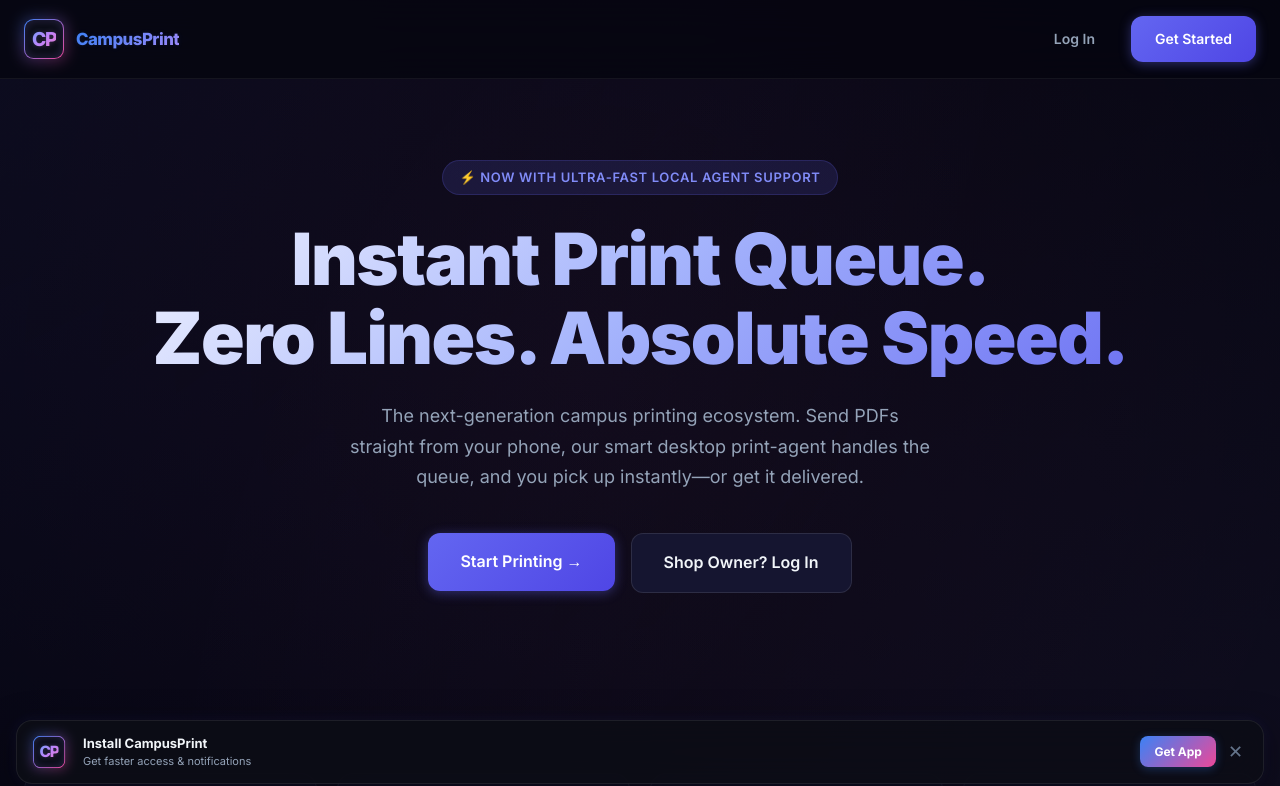
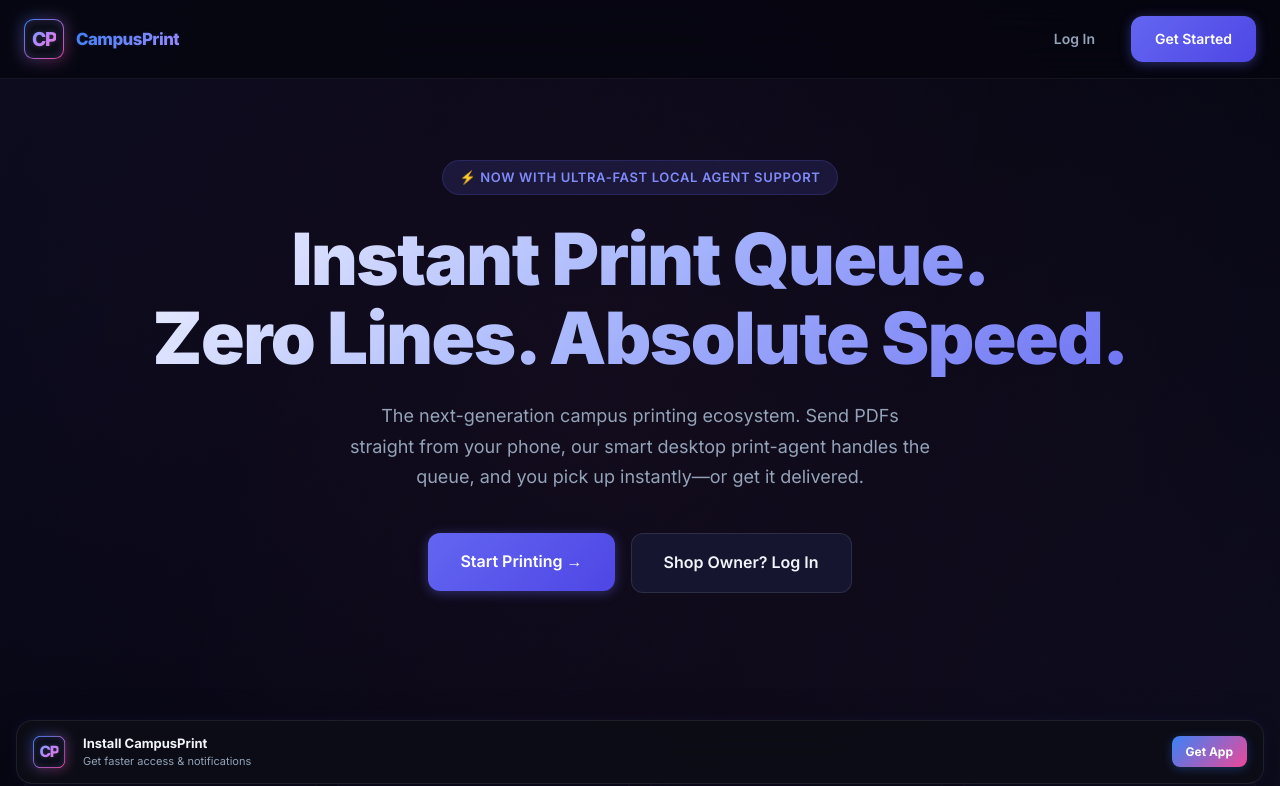
Before and after one commit to Jwjah/container, a Next.js app in the folder client/: page / in a window 1280 px wide. Shown: the top 786 px of the page. Built offline with nearby package versions, Linux system fonts and the light colour scheme; no server answers.

Commit message:
fix: bypass OTP on client for admin and enforce PWA install prompt

```diff
--- a/client/src/app/login/page.tsx
+++ b/client/src/app/login/page.tsx
@@ -26,9 +26,16 @@ export default function LoginPage() {
     setLoading(true);
     try {
       if (!otpMode) {
-        await api.post('/auth/login', { email, password });
-        setOtpMode(true);
-        toast.success('OTP sent to your email!');
+        const { data } = await api.post('/auth/login', { email, password });
+        if (data.requiresOTP) {
+          setOtpMode(true);
+          toast.success('OTP sent to your email!');
+        } else {
+          setAuth(data.user, data.token);
+          toast.success('🎉 Welcome back!');
+          const routes: Record<string, string> = { student: '/student', shop: '/shop', agent: '/agent', admin: '/admin' };
+          router.push(routes[data.user.role] || '/student');
+        }
       } else {
         const { data } = await api.post('/auth/verify-otp', { email, code: otp });
         setAuth(data.user, data.token);
--- a/client/src/components/InstallPrompt.tsx
+++ b/client/src/components/InstallPrompt.tsx
@@ -207,25 +207,6 @@ export default function InstallPrompt() {
           >
             {deferredPrompt ? 'Install' : 'Get App'}
           </button>
-
-          <button
-            onClick={handleDismiss}
-            style={{
-              background: 'transparent',
-              border: 'none',
-              color: '#64748b',
-              fontSize: '18px',
-              cursor: 'pointer',
-              padding: '4px',
-              lineHeight: 1,
-              display: 'flex',
-              alignItems: 'center',
-              justifyContent: 'center',
-            }}
-            aria-label="Dismiss install prompt"
-          >
-            ✕
-          </button>
         </div>
       </div>
 
```
